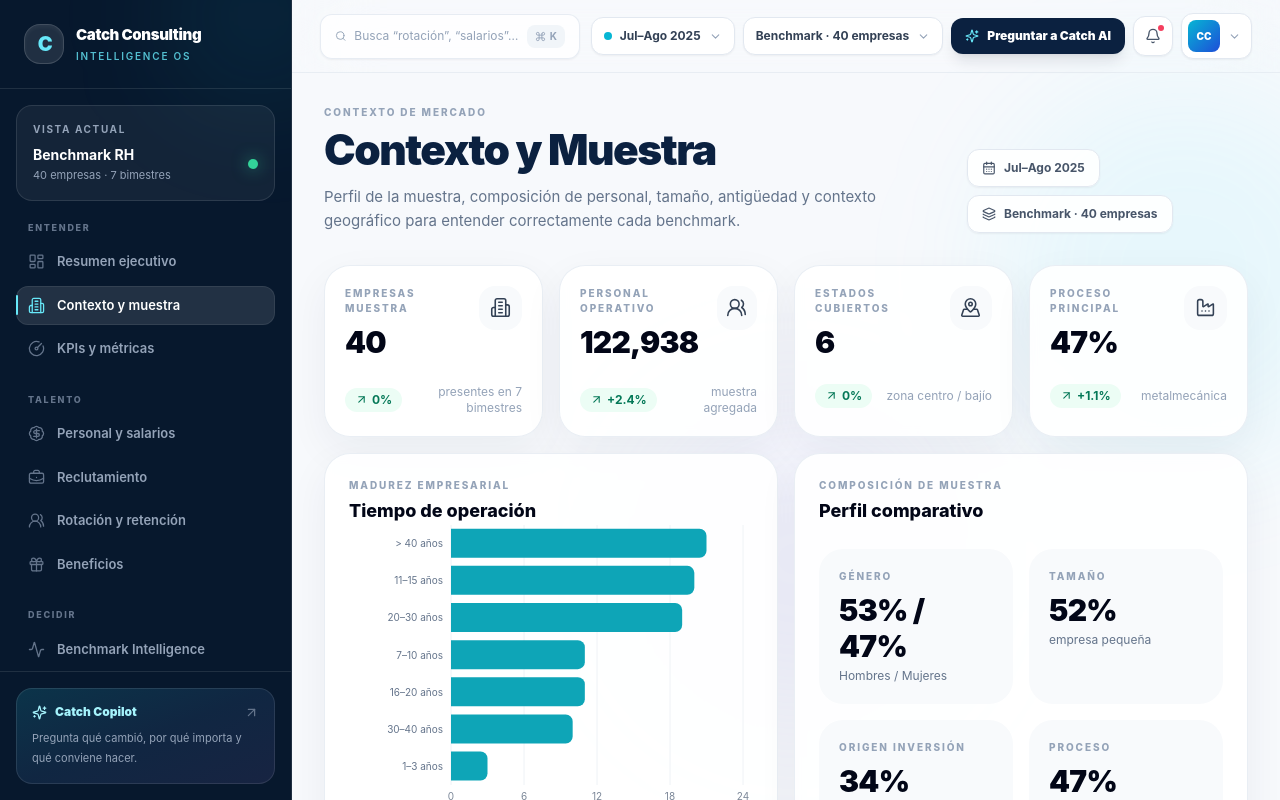
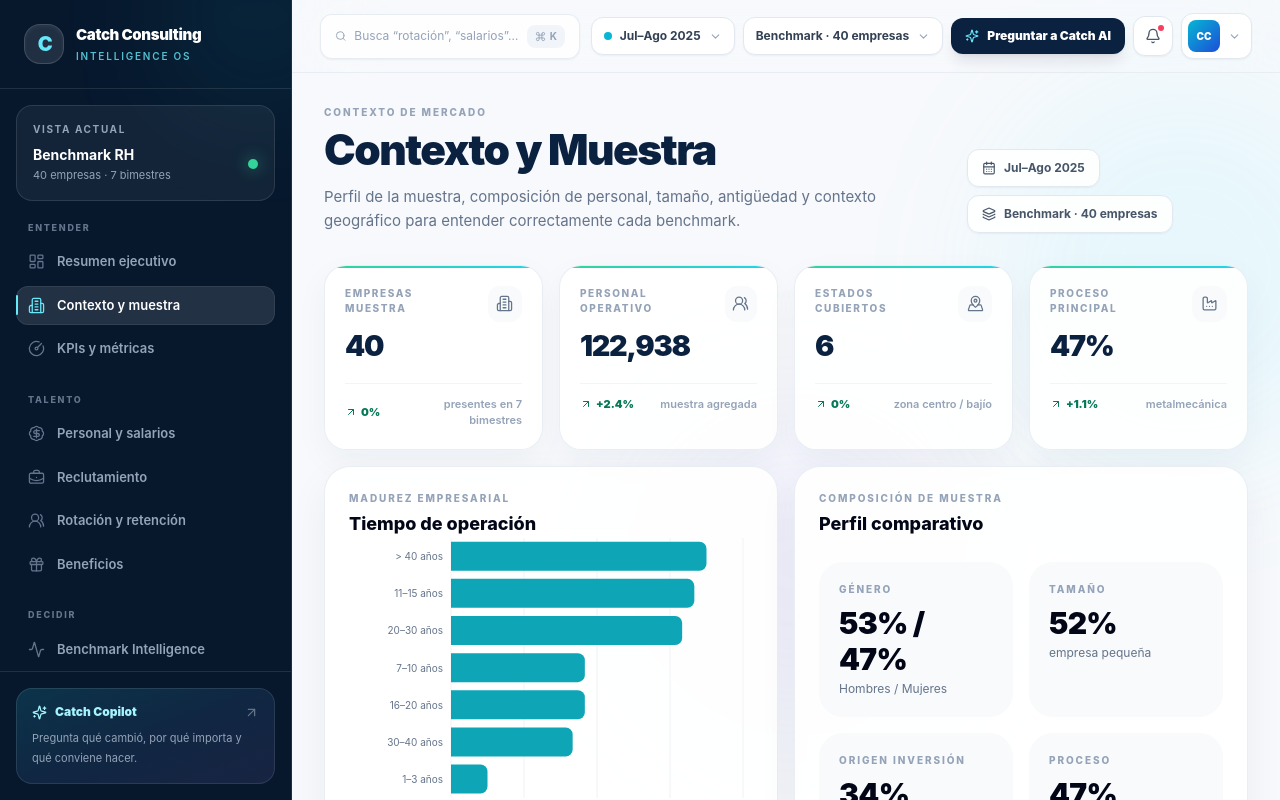
Before and after one commit to ellieeeGB/RH-platform, a Next.js app: page /contexto in a window 1280 px wide. Shown: the top 800 px of the page. Built offline with nearby package versions, Linux system fonts and the light colour scheme.

Commit message:
feat: restyle KPI cards as contextual intelligence tiles

```diff
--- a/src/components/kpi-card.tsx
+++ b/src/components/kpi-card.tsx
@@ -20,22 +20,23 @@ export function KpiCard({
   const TrendIcon = change >= 0 ? ArrowUpRight : ArrowDownRight;
 
   return (
-    <div className="panel p-5">
-      <div className="mb-6 flex items-start justify-between">
+    <article className="group relative overflow-hidden rounded-[22px] border border-slate-200/75 bg-white/90 p-5 shadow-[0_12px_34px_rgba(15,35,65,.045)] transition duration-200 hover:-translate-y-0.5 hover:shadow-[0_16px_42px_rgba(15,35,65,.075)]">
+      <div className={`absolute inset-x-0 top-0 h-0.5 ${isPositive ? "bg-gradient-to-r from-emerald-400 to-cyan-400" : "bg-gradient-to-r from-amber-400 to-rose-400"}`} />
+      <div className="flex items-start justify-between gap-4">
         <div>
-          <div className="eyebrow">{label}</div>
-          <div className="mt-2 text-3xl font-black tracking-tight text-slate-950">{value}</div>
+          <div className="metric-label">{label}</div>
+          <div className="mt-2 text-[1.8rem] font-black tracking-[-0.045em] text-[#0b2140]">{value}</div>
         </div>
-        <div className="grid h-11 w-11 place-items-center rounded-2xl bg-slate-50 text-slate-700">
-          <Icon size={21} strokeWidth={1.8} />
+        <div className="grid h-9 w-9 place-items-center rounded-xl bg-slate-50 text-slate-500 transition group-hover:bg-cyan-50 group-hover:text-cyan-700">
+          <Icon size={17} strokeWidth={1.8} />
         </div>
       </div>
-      <div className="flex items-center justify-between gap-3 text-xs">
-        <span className={`inline-flex items-center gap-1 rounded-full px-2.5 py-1 font-bold ${isPositive ? "bg-emerald-50 text-emerald-700" : "bg-rose-50 text-rose-700"}`}>
-          <TrendIcon size={13} /> {change > 0 ? "+" : ""}{change}%
+      <div className="mt-4 flex items-center justify-between gap-3 border-t border-slate-100 pt-3 text-[11px]">
+        <span className={`inline-flex items-center gap-1 font-black ${isPositive ? "text-emerald-700" : "text-rose-700"}`}>
+          <TrendIcon size={12} /> {change > 0 ? "+" : ""}{change}%
         </span>
-        <span className="text-right text-slate-400">{changeLabel}</span>
+        <span className="text-right font-semibold text-slate-400">{changeLabel}</span>
       </div>
-    </div>
+    </article>
   );
 }
```
